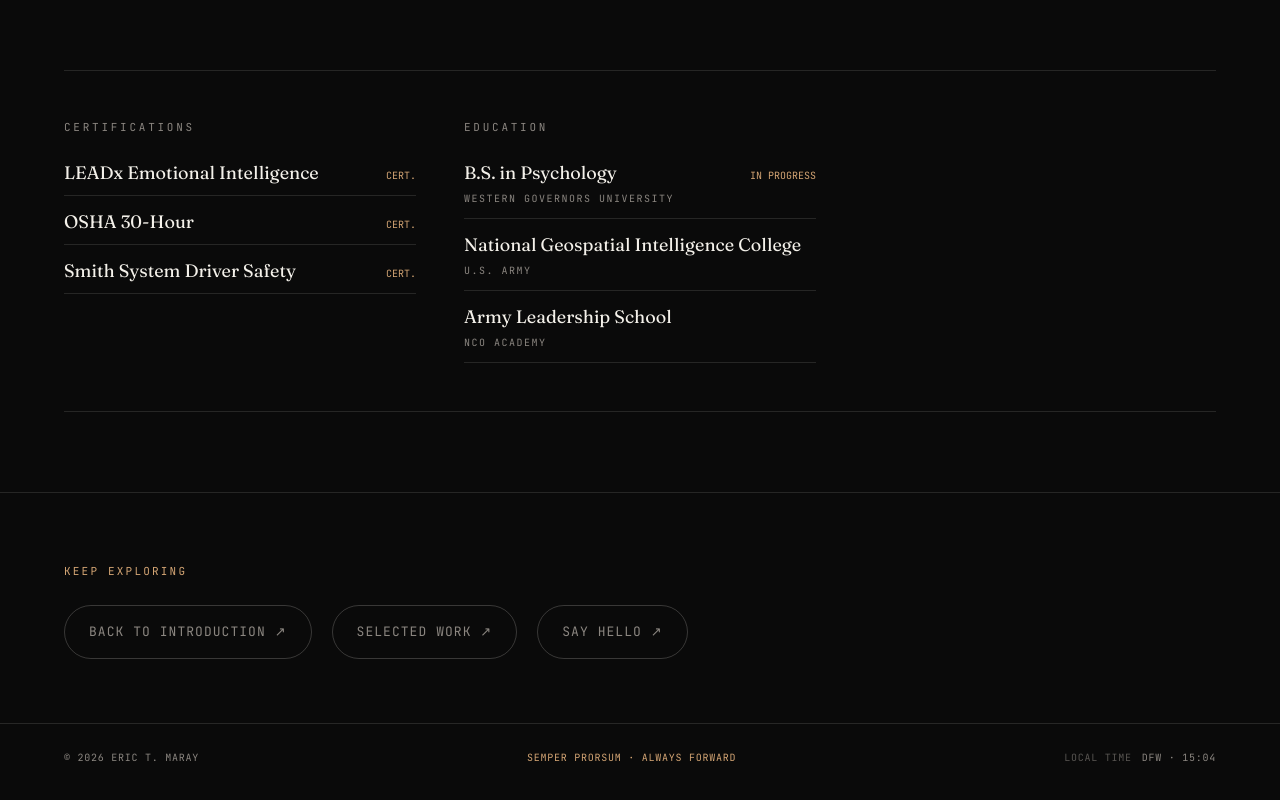
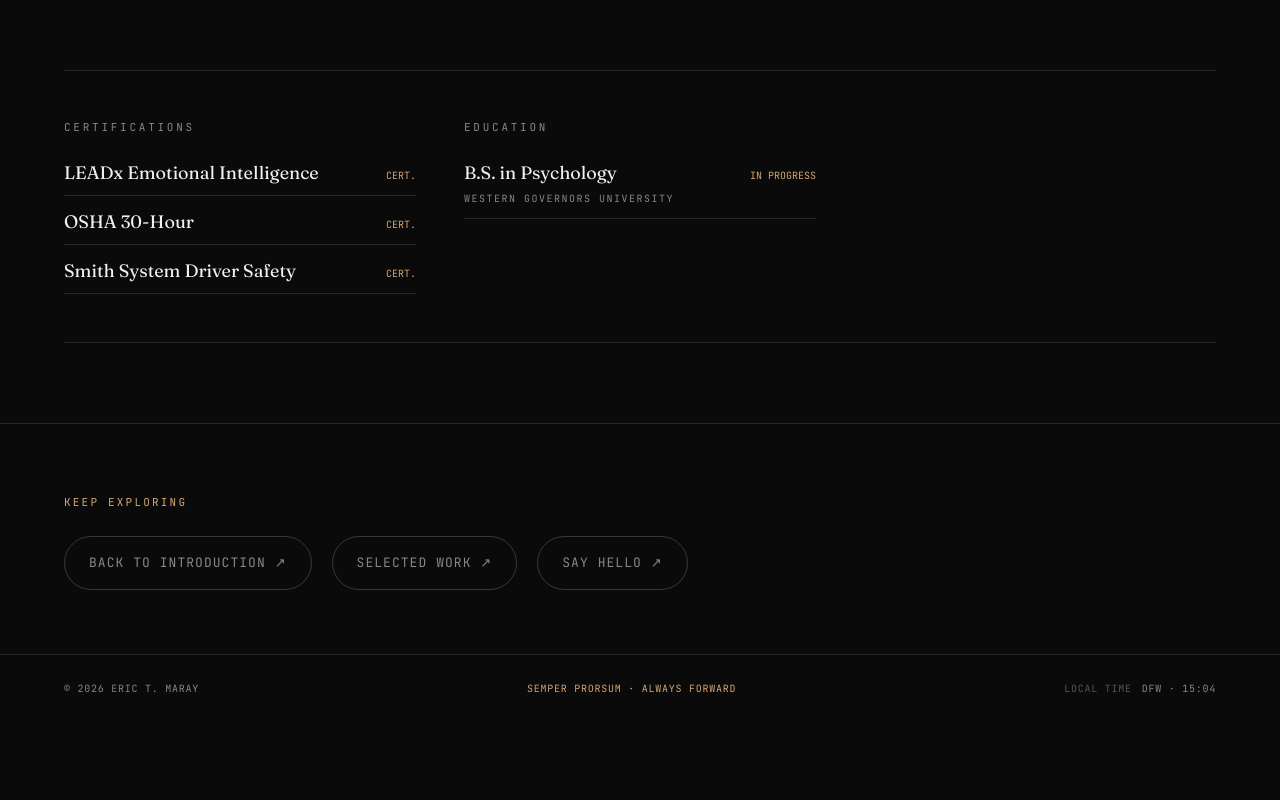
Before and after one commit to ericmaray/ericmaray-portfolio, a plain HTML site: page capabilities/index.html in a window 1280 px wide. Shown: the part 1932-2732 px from the top of the page. After the commit the page ends 2673 px from the top, so only its background shows below. Drawn offline with nearby package versions, Linux system fonts and the light colour scheme.

Commit message:
Update Education

```diff
--- a/capabilities/index.html
+++ b/capabilities/index.html
@@ -445,8 +445,6 @@ body > footer.site-signoff {
 </div>
 <div class="mono text-[10px] text-[#8b8680] uppercase tracking-[0.15em] mt-1">Western Governors University</div>
 </li>
-<li class="border-b hairline pb-3"><div class="text-lg">National Geospatial Intelligence College</div><div class="mono text-[10px] text-[#8b8680] uppercase tracking-[0.15em] mt-1">U.S. Army</div></li>
-<li class="border-b hairline pb-3"><div class="text-lg">Army Leadership School</div><div class="mono text-[10px] text-[#8b8680] uppercase tracking-[0.15em] mt-1">NCO Academy</div></li>
 </ul>
 </div>
 </div>
```
